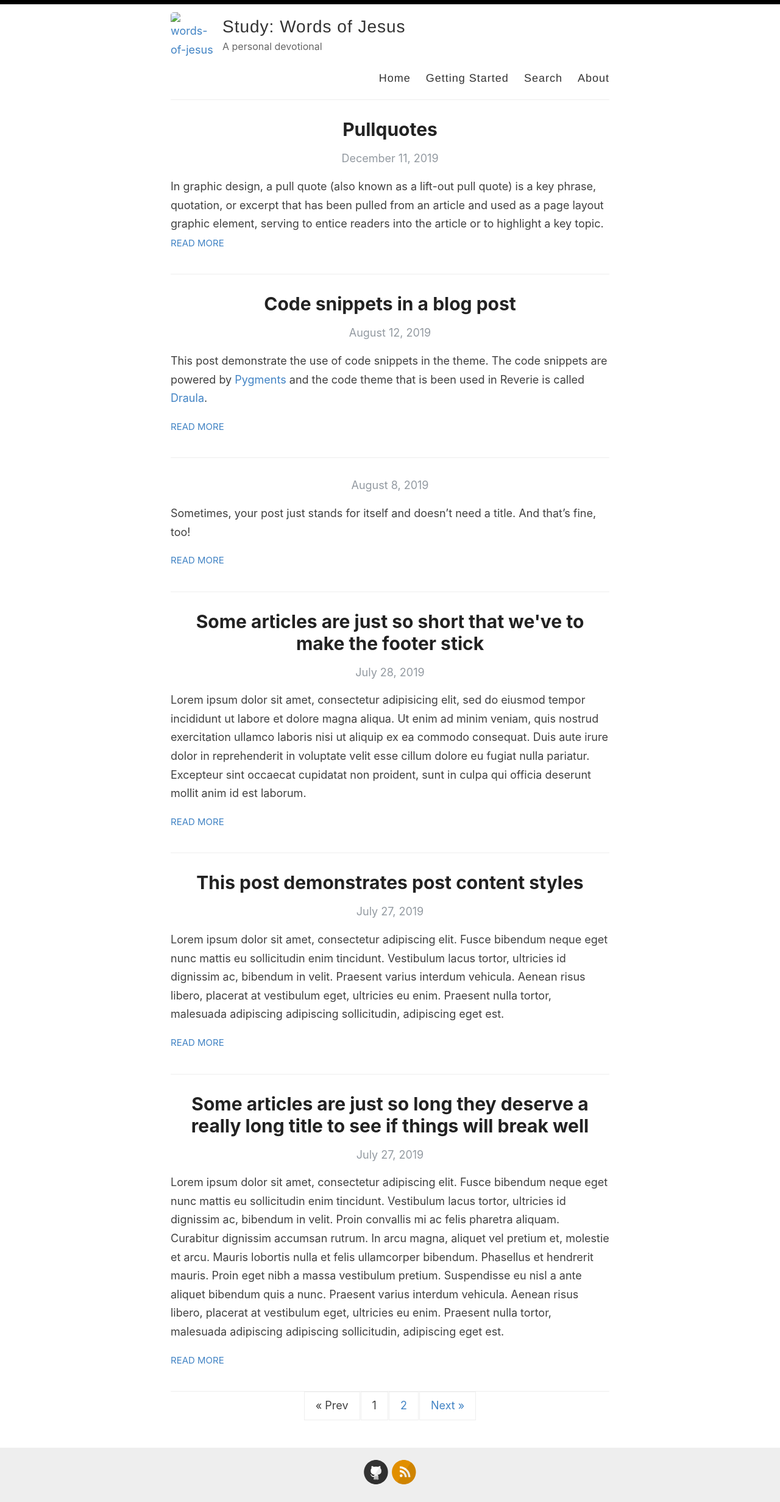
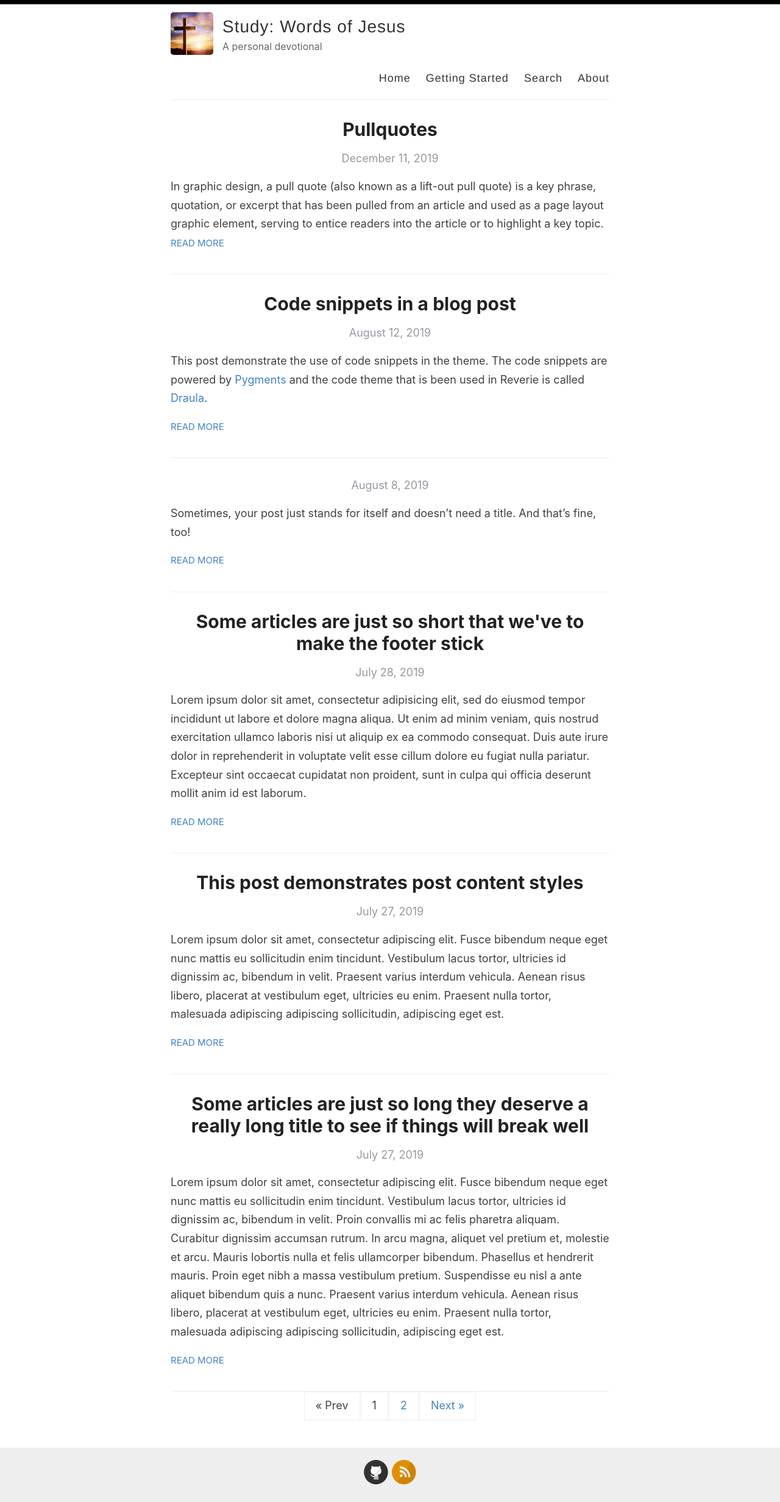
Before and after one commit to jiangts/words-of-jesus, a Jekyll site: the page built from index.html, in a window 1280 px wide. Shown: the whole page at 61% size. Built offline with Jekyll 4.4.1, drawn with Linux system fonts in a browser that asks for light colours; the list of posts is cut into pages by our own code.

Commit message:
update image path

```diff
--- a/_config.yml
+++ b/_config.yml
@@ -12,7 +12,7 @@ author: "Allan Jiang"
 description: "A personal devotional"
 
 # URL of your avatar or profile pic (you could use your GitHub profile pic)
-avatar: https://raw.githubusercontent.com/jiangts/words-of-jesus/gh-pages/images/cross.jpg
+avatar: /images/cross.jpg
 
 #
 # Flags below are optional
```
